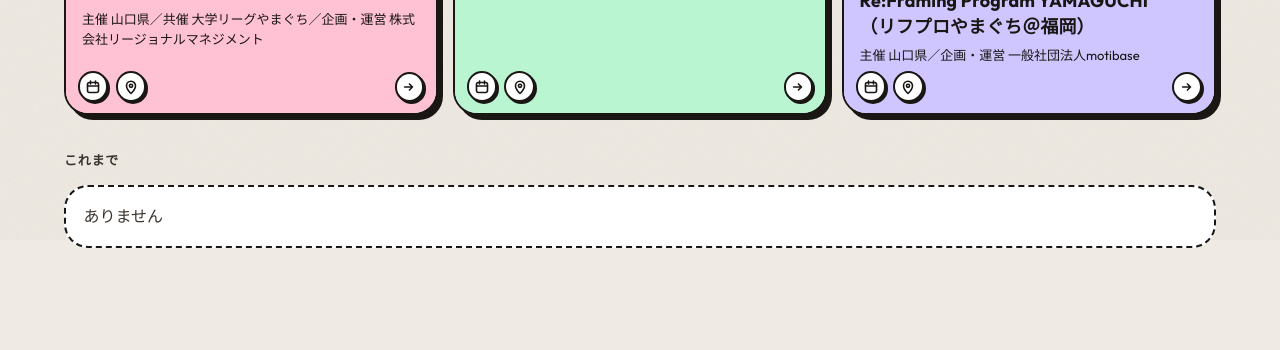
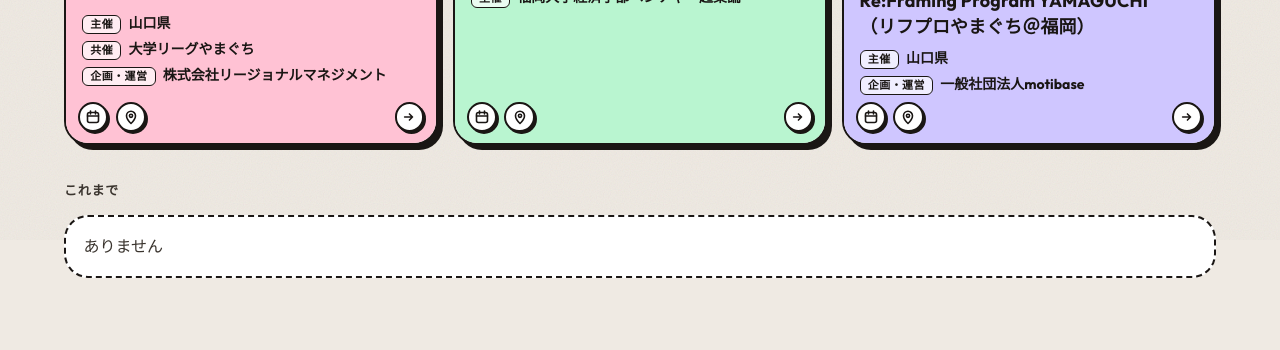
Before and after one commit to koenma777/event, a website with bundled scripts: page index.html in a window 1280 px wide. Shown: the part 560-910 px from the top of the page. Before the commit the page ends 880 px from the top, so only its background shows below. Built offline with nearby package versions, Linux system fonts and the light colour scheme; a web font is replaced by a local one.

Commit message:
団体を役割ラベルと団体名で1行ずつ出す
- organizer を「／」で区切り、役割（主催・共催・企画・運営など）を小さな枠のラベル、団体名を太字で1行ずつ並べる
- データの書き方は変えない。役割がない場合は団体名だけを出す

Co-Authored-By: Claude Opus 5.5 <noreply@anthropic.com>
Claude-Session: https://claude.ai/code/session_01V6F485zsMfkKoiicNo1Xav

```diff
--- a/main.js
+++ b/main.js
@@ -5,6 +5,7 @@ import {
   googleCalendarUrl,
   icsText,
   mapUrl,
+  organizerParts,
   splitEvents,
 } from './schedule.js';
 
@@ -142,10 +143,24 @@ function renderEvent(event, { hero = false, arrow = false, index = 0, now = null
   const heading = document.createElement('h3');
   heading.textContent = event.title ?? '';
   body.append(meta, heading);
-  if (typeof event.organizer === 'string' && event.organizer) {
-    const org = document.createElement('p');
+  const parts = organizerParts(event.organizer);
+  if (parts.length) {
+    const org = document.createElement('ul');
     org.className = 'org';
-    org.textContent = event.organizer;
+    for (const part of parts) {
+      const row = document.createElement('li');
+      if (part.role) {
+        const role = document.createElement('span');
+        role.className = 'role';
+        role.textContent = part.role;
+        row.append(role);
+      }
+      const name = document.createElement('span');
+      name.className = 'org-name';
+      name.textContent = part.name;
+      row.append(name);
+      org.append(row);
+    }
     body.append(org);
   }
   if (!hasImage) {
--- a/schedule.js
+++ b/schedule.js
@@ -300,3 +300,17 @@ export function mapUrl(place) {
   if (!spot) return '';
   return `https://www.google.com/maps/search/?api=1&query=${encodeURIComponent(spot)}`;
 }
+
+const ROLE_RE = /^(主催|共催|企画・運営|企画運営|運営|企画|協力)[\s　:：]+(.+)$/;
+
+export function organizerParts(text) {
+  if (typeof text !== 'string') return [];
+  return text
+    .split('／')
+    .map((part) => part.trim())
+    .filter(Boolean)
+    .map((part) => {
+      const match = ROLE_RE.exec(part);
+      return match ? { role: match[1], name: match[2].trim() } : { role: '', name: part };
+    });
+}
--- a/styles.css
+++ b/styles.css
@@ -233,10 +233,35 @@ h3 {
 
 .where { color: var(--muted); font-weight: 700; }
 .org {
-  margin: 0;
+  display: grid;
+  gap: 0.3rem;
+  margin: 0.15rem 0 0;
+  padding: 0;
+  list-style: none;
   color: var(--muted);
-  font-size: 0.8125rem;
-  line-height: 1.5;
+  font-size: 0.875rem;
+  line-height: 1.45;
+}
+.org li {
+  display: flex;
+  align-items: baseline;
+  gap: 0.45rem;
+  min-width: 0;
+}
+.org .role {
+  flex: none;
+  padding: 0.05rem 0.45rem;
+  border: 1.5px solid currentColor;
+  border-radius: 6px;
+  background: rgba(255, 255, 255, 0.7);
+  font-size: 0.6875rem;
+  font-weight: 700;
+  line-height: 1.4;
+  letter-spacing: 0.04em;
+}
+.org-name {
+  min-width: 0;
+  font-weight: 700;
   overflow-wrap: anywhere;
 }
 #past .org { color: #2a261f; }
```
Also changed, not shown: scripts/schedule.test.mjs (+11 -0 lines).
